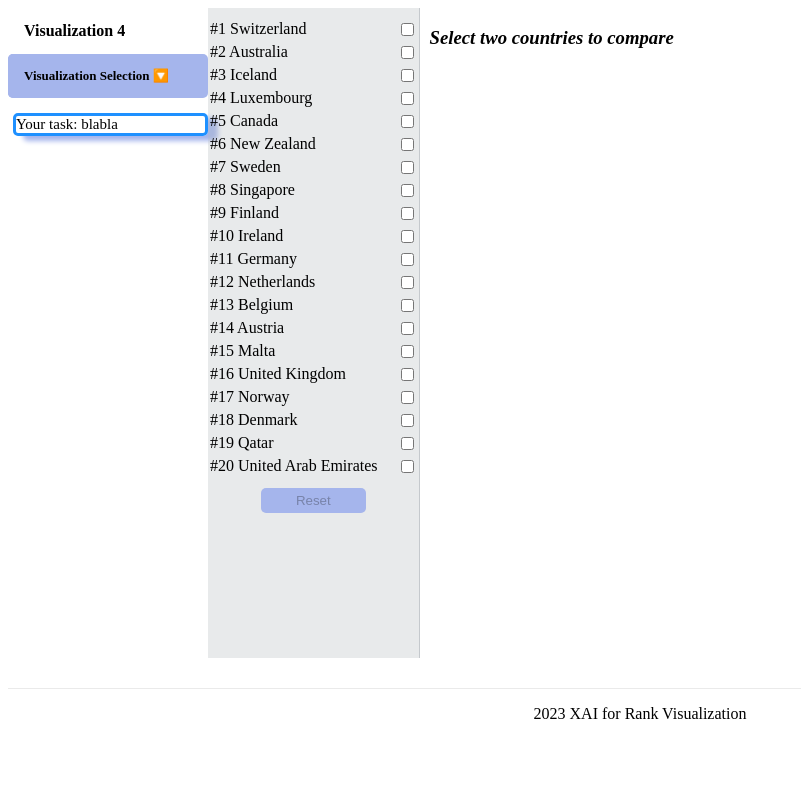
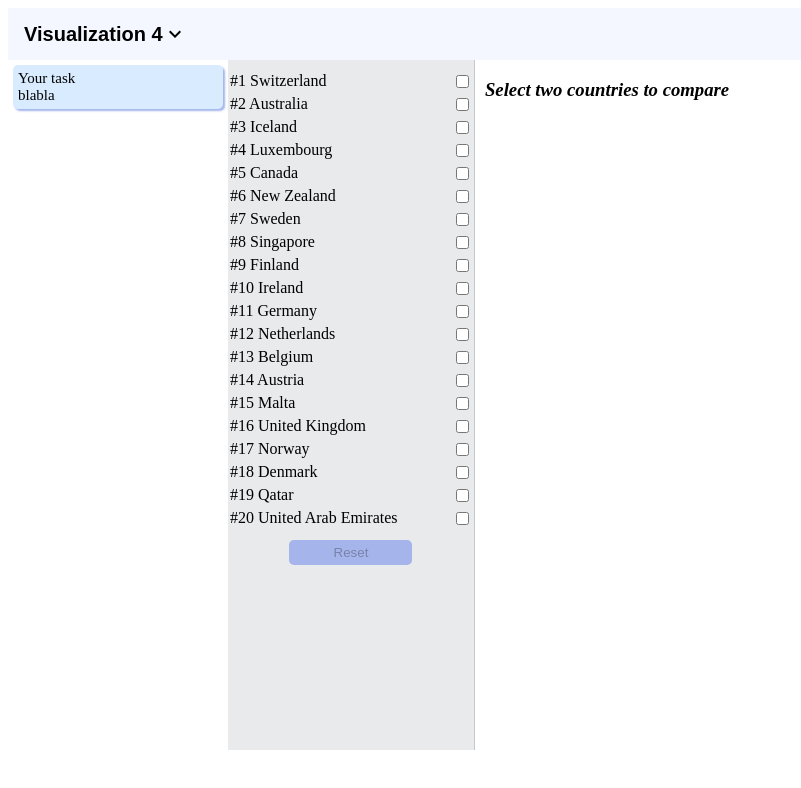
Before and after one commit to tluo3032/visualization_xai, a Next.js app: page /visualization4 in a window 1280 px wide. Shown: the top 788 px of the page, without its empty margins (0-801 px from the left). Built offline with nearby package versions, Linux system fonts and the light colour scheme.

Commit message:
Add navbar, delete footer

```diff
--- a/package.json
+++ b/package.json
@@ -9,6 +9,10 @@
     "lint": "next lint"
   },
   "dependencies": {
+    "@emotion/react": "^11.10.8",
+    "@emotion/styled": "^11.10.8",
+    "@mui/icons-material": "^5.11.16",
+    "@mui/material": "^5.12.3",
     "@nextui-org/react": "^1.0.0-beta.12",
     "all": "^0.0.0",
     "eslint": "8.35.0",
--- a/src/components/CountrySelectList.module.css
+++ b/src/components/CountrySelectList.module.css
@@ -1,12 +1,13 @@
 .body{
     width: 100%;
-    min-height: 80vh;
+    min-height: 90vh;
     display: flex;
+    margin-left: 10px;
 }
 .columnleft{
     float: left;
-    width: 20%;
-    height: 80vh;
+    width: 25%;
+    height: 85vh;
     background-color: rgba(178, 185, 189, 0.3);
     border-right-style: solid;
     border-right-width: thin;
--- a/src/components/Navbar.css
+++ b/src/components/Navbar.css
@@ -1,9 +1,11 @@
 /* Navbar container */
 .navbar {
     overflow: hidden;
+    background-color: #F4F7FF;
     font-family: ABeeZee;
+    font-style: italic;
     display: flex;
-    flex-direction: column;
+    justify-content: space-between;
 }
 
 /* Links inside the navbar */
@@ -11,30 +13,28 @@
     float: left;
     font-size: 16px;
     color: black;
+    text-align: center;
     padding: 14px 16px;
     text-decoration: none;
-    font-weight: bold;
 }
 
 /* The dropdown container */
 .dropdown {
     float: left;
     overflow: hidden;
-    background-color: #a5b5ec;
-    border-radius: 5px;
-    font-size: 5px;
 }
 
 /* Dropdown button */
 .dropdown .dropbtn {
-    font-size: 13px;
-    font-weight: bold;
+    align-items: center;
+    display: flex;
+    font-size: 20px;
     border: none;
     outline: none;
     color: black;
     padding: 14px 16px;
     background-color: inherit;
-    font-family: ABeeZee;
+    font-weight: bold;
     margin: 0; /* Important for vertical align on mobile phones */
     cursor: pointer;
 }
@@ -48,7 +48,6 @@
     box-shadow: 0px 8px 16px 0px rgba(0,0,0,0.2);
     z-index: 1;
     cursor: pointer;
-    font-weight: normal;
 }
 
 /* Links inside the dropdown */
@@ -59,8 +58,6 @@
     text-decoration: none;
     display: block;
     text-align: left;
-    font-weight: normal;
-    font-size: 15px;
 }
 
 /* Add a grey background color to dropdown links on hover */
@@ -72,7 +69,3 @@
 .dropdown:hover .dropdown-content {
     display: block;
 }
-
-.title {
-    font-weight: bolder;
-}
--- a/src/components/Navbar.js
+++ b/src/components/Navbar.js
@@ -1,16 +1,21 @@
-import React, {useRef} from "react";
+import React from "react";
 import styles from './Navbar.css'
 import {useRouter} from "next/router";
 import Link from "next/link";
+import KeyboardArrowDownIcon from '@mui/icons-material/KeyboardArrowDown';
 
 const XAInavbar=()=>{
     const router = useRouter();
     const num = router.pathname.slice(-1);
     return(
         <div className="navbar">
-           <a className={styles.title}>Visualization {num}</a>
             <div className="dropdown">
-               <button className="dropbtn">Visualization Selection 🔽</button>
+                <div>
+                {num==="1" && <button className="dropbtn">Visualization 1<KeyboardArrowDownIcon/></button>}
+                {num==="2" && <button className="dropbtn">Visualization 2<KeyboardArrowDownIcon/></button>}
+                {num==="3" && <button className="dropbtn">Visualization 3<KeyboardArrowDownIcon/></button>}
+                {num==="4" && <button className="dropbtn">Visualization 4<KeyboardArrowDownIcon/></button>}
+                </div>
                 <div className="dropdown-content">
                     <Link href="/visualization1">Visualization 1</Link>
                     <Link href="/visualization2">Visualization 2</Link>
--- a/src/components/visualization.module.css
+++ b/src/components/visualization.module.css
@@ -4,6 +4,9 @@
   justify-content: space-between;
   align-items: center;
   margin: 0;
+}
+.container{
+  height: 100%;
 }
 .waffleContainer{
   display: flex;
@@ -56,12 +59,12 @@
   min-height: 85vh;
   display: flex;
 }
-
-
 .leftSide {
   float: left;
-  width: 200px;
-  height: auto;
+  width: 210px;
+  min-height: 85vh;
+  display: flex;
+  flex-direction: column;
 }
 
 .label {
@@ -77,9 +80,12 @@
 }
 
 .task {
-  margin-left: 5px;
   font-size: 15px;
+  padding: 5px;
+  width: 200px;
   border-radius: 5px;
-  border: dodgerblue solid 3px;
-  box-shadow: 10px 5px 5px #a5b5ec;
+  background-color: rgba(30, 144, 255, 0.17);
+  /*border: dodgerblue solid 3px;*/
+  box-shadow: 2px 2px 2px #a5b5ec;
+  margin: 5px;
 }
--- a/src/pages/visualization4.js
+++ b/src/pages/visualization4.js
@@ -14,16 +14,15 @@ export default function Visualization4(){
             <Head>
                 <title>XAI visualization</title>
             </Head>
-            <div className={styles.leftSide}>
+            <div>
                 <XAInavbar />
-                <p className={styles.task}>Your task: blabla</p>
+                <div className={styles.leftSide}>
+                    <p className={styles.task}>Your task<br></br>blabla</p>
+                </div>
+                <div className={styles.body}>
+                        <CountrySelectList/>
+                </div>
             </div>
-            <div className={styles.body}>
-                    <CountrySelectList/>
-            </div>
-            <footer className={styles.footer}>
-                <p>2023 XAI for Rank Visualization</p>
-            </footer>
         </div>
     );
 }
```
Also changed, not shown: src/components/Visualization.js (+3 -8 lines), 2 other files (tests, documents, lock files or other folders). Lines whose indentation alone changed are shown as unchanged.
